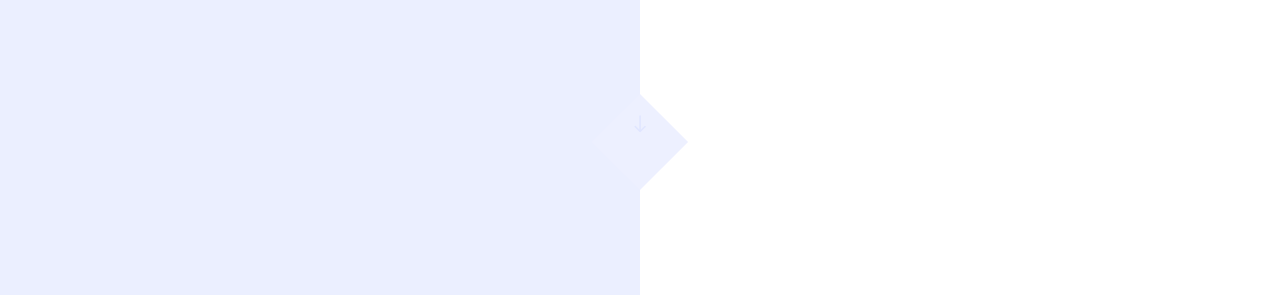
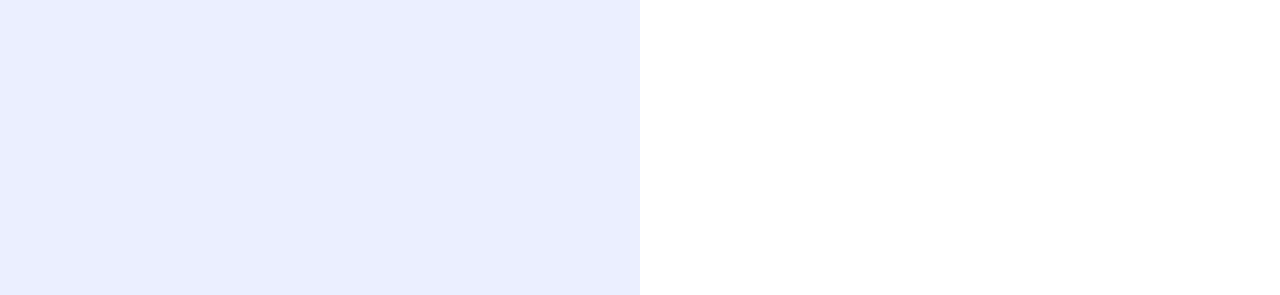
Before and after one commit to ddevgit/ciberlanding, a plain HTML site: page index.html in a window 1280 px wide. Shown: the part 503-798 px from the top of the page. Drawn offline with Linux system fonts and the light colour scheme; files whose address does not match are found by name.

Commit message:
delete botton down

```diff
--- a/index.html
+++ b/index.html
@@ -62,11 +62,13 @@
         </div>
     </div>
     </div>
-    <div class="mouse">
-        <a href="#" class="mouse-icon">
-            <div class="mouse-wheel"><span class="ion-ios-arrow-round-down"></span></div>
-        </a>
-    </div>
+    <br>
+    <br>
+    <br>
+    <br>
+    <br>
+
+
 </section>
 
 <section class="ftco-about img ftco-section ftco-no-pt ftco-no-pb" id="about-section">
```
